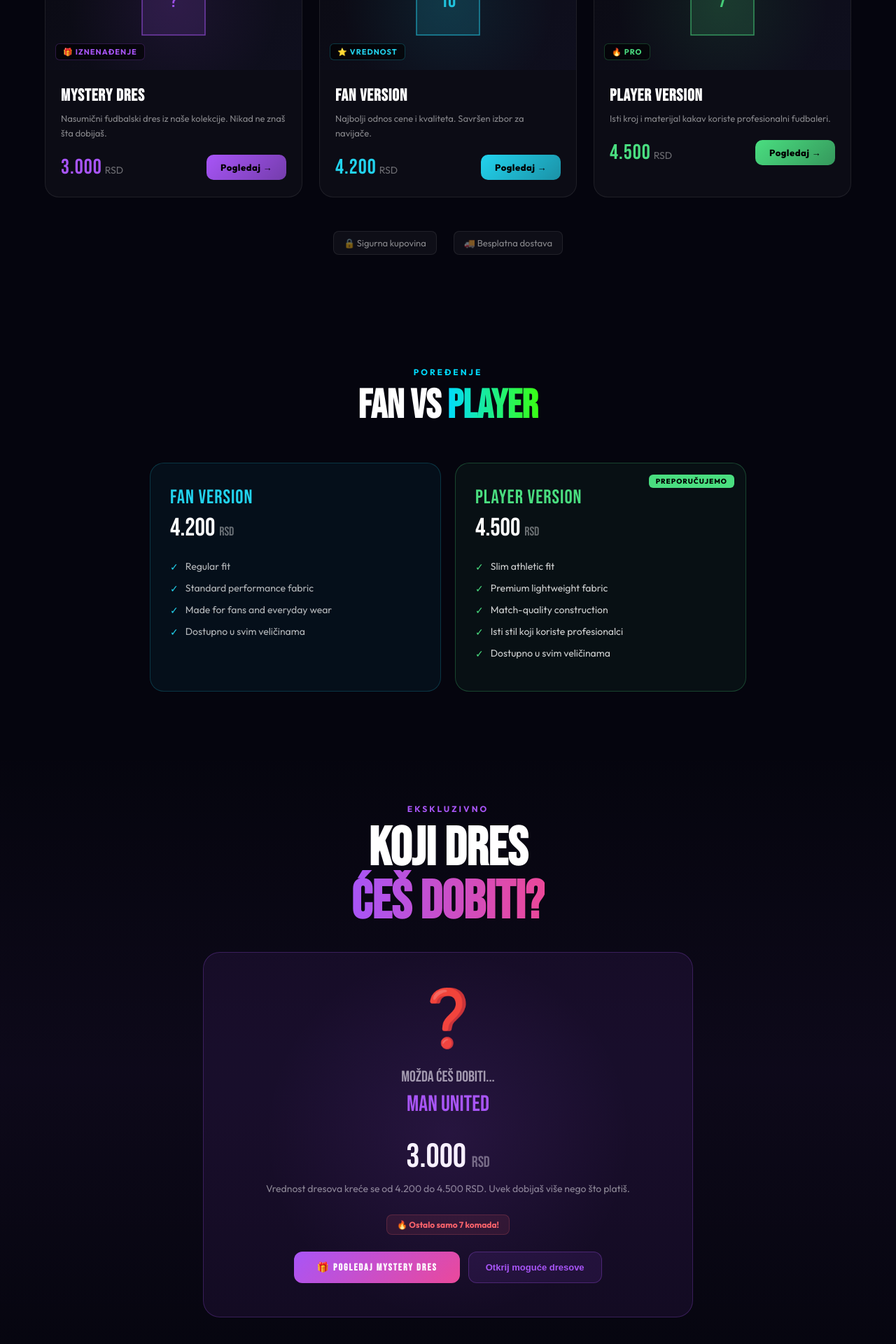
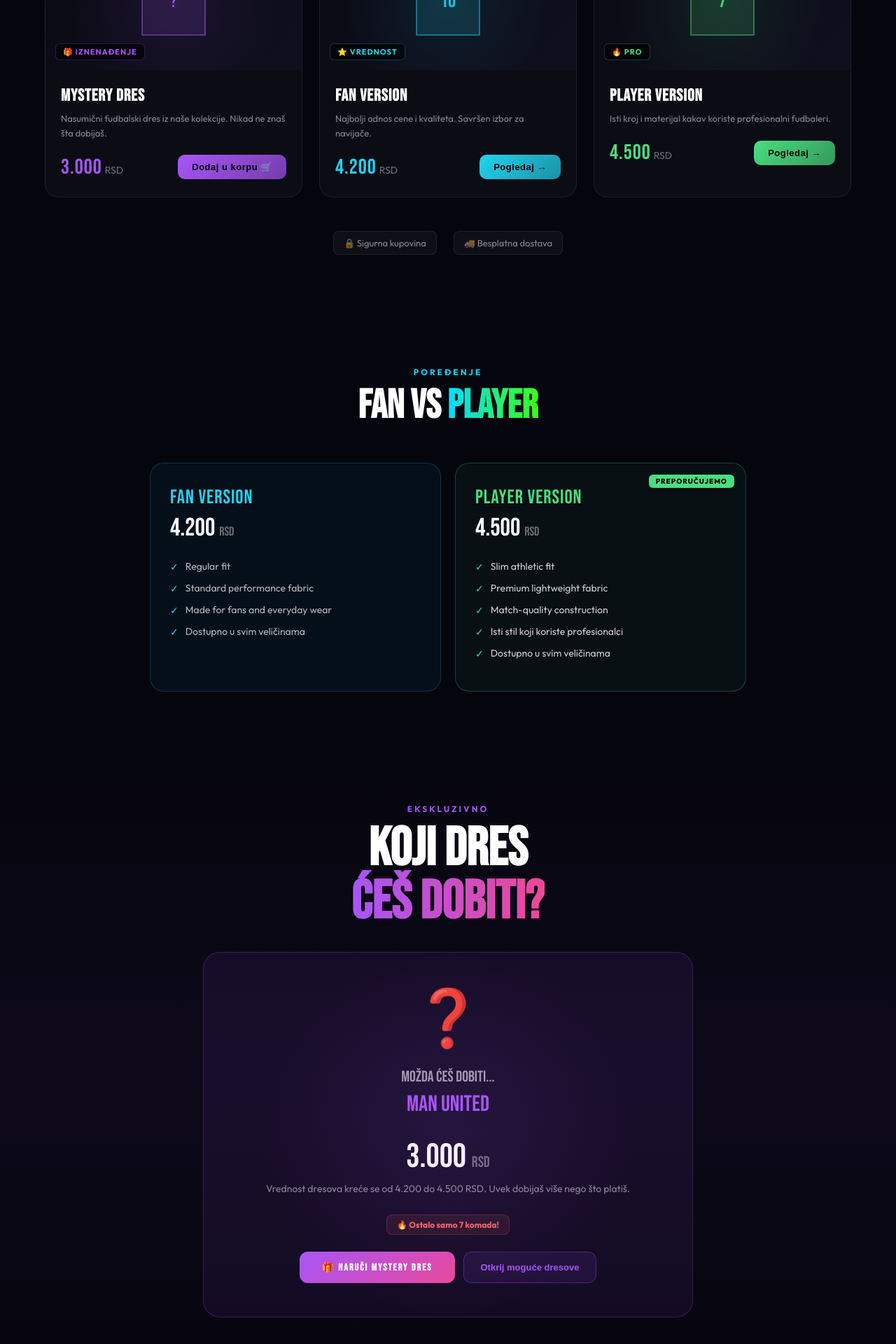
Before and after one commit to madjaric/dreszakes, a React (Vite) app: page / in a window 1280 px wide. Shown: the part 1929-3849 px from the top of the page at 70% size. Built offline with nearby package versions, Linux system fonts and the light colour scheme.

Commit message:
Update site

```diff
--- a/src/App.jsx
+++ b/src/App.jsx
@@ -25,7 +25,7 @@ const PRODUCTS = [
     badge: "NAJPOPULARNIJE",
     badgeColor: "bg-purple-500",
     img: "mystery",
-    href: "#/world-cup?v=mystery",
+    addToCart: true, // Mystery je stvaran proizvod — ide direktno u korpu
   },
   {
     id: 2,
@@ -371,7 +371,14 @@ function WhyUsSection() {
   );
 }
 
-function ProductsSection() {
+function ProductsSection({ onAddToCart }) {
+  const handleClick = (p) => {
+    if (p.addToCart) {
+      onAddToCart(p);
+    } else {
+      window.location.assign(p.href);
+    }
+  };
   return (
     <section id="products" style={{ padding: "80px 1.5rem", maxWidth: 1200, margin: "0 auto" }}>
       <div style={{ textAlign: "center", marginBottom: 56 }}>
@@ -384,7 +391,7 @@ function ProductsSection() {
 
       <div style={{ display: "grid", gridTemplateColumns: "repeat(auto-fit, minmax(280px, 1fr))", gap: 24 }}>
         {PRODUCTS.map((p) => (
-          <div key={p.id} onClick={() => { window.location.hash = p.href.slice(1); }} style={{
+          <div key={p.id} onClick={() => handleClick(p)} style={{
             background: "rgba(255,255,255,0.03)",
             border: "1px solid rgba(255,255,255,0.08)",
             borderRadius: 20, overflow: "hidden",
@@ -482,16 +489,16 @@ function ProductsSection() {
                   <span style={{ fontFamily: "'Bebas Neue', sans-serif", fontSize: 30, color: p.accent, letterSpacing: 1 }}>{p.price}</span>
                   <span style={{ fontSize: 14, color: "rgba(255,255,255,0.4)", marginLeft: 4 }}>RSD</span>
                 </div>
-                <a href={p.href} style={{
+                <button onClick={(e) => { e.stopPropagation(); handleClick(p); }} style={{
                   background: `linear-gradient(135deg, ${p.accent}, ${p.accent}aa)`,
                   color: "#000", border: "none", borderRadius: 10,
                   padding: "10px 20px", fontWeight: 800, fontSize: 13,
                   cursor: "pointer", transition: "all 0.2s",
-                  letterSpacing: 0.5, textDecoration: "none", display: "inline-block"
+                  letterSpacing: 0.5, display: "inline-block"
                 }}
                   onMouseEnter={e => { e.currentTarget.style.transform = "scale(1.05)"; }}
                   onMouseLeave={e => { e.currentTarget.style.transform = "none"; }}
-                >Pogledaj →</a>
+                >{p.addToCart ? "Dodaj u korpu 🛒" : "Pogledaj →"}</button>
               </div>
             </div>
           </div>
@@ -584,7 +591,7 @@ function ComparisonSection() {
 
 const MYSTERY_ITEMS = ["Real Madrid", "Barcelona", "Argentina", "Brazil", "PSG", "Man United"];
 
-function MysterySection() {
+function MysterySection({ onAddToCart }) {
   const [revealed, setRevealed] = useState(false);
   const items = MYSTERY_ITEMS;
   const [current, setCurrent] = useState(0);
@@ -666,13 +673,13 @@ function MysterySection() {
           </div>
 
           <div style={{ display: "flex", gap: 12, justifyContent: "center", flexWrap: "wrap" }}>
-            <a href="#/world-cup?v=mystery" style={{
+            <button onClick={() => onAddToCart(PRODUCTS[0])} style={{
               background: "linear-gradient(135deg, #a855f7, #ec4899)",
               color: "#fff", border: "none", borderRadius: 12,
               padding: "14px 32px", fontWeight: 800, fontSize: 14,
-              cursor: "pointer", transition: "all 0.2s", textDecoration: "none",
+              cursor: "pointer", transition: "all 0.2s",
               fontFamily: "'Bebas Neue', sans-serif", letterSpacing: 2
-            }}>🎁 Pogledaj Mystery Dres</a>
+            }}>🎁 Naruči Mystery Dres</button>
             <button onClick={() => setRevealed(!revealed)} style={{
               background: "rgba(168,85,247,0.1)",
               border: "1px solid rgba(168,85,247,0.3)",
@@ -999,9 +1006,9 @@ export default function DresZaKes() {
         <>
           <HeroSection />
           <WhyUsSection />
-          <ProductsSection />
+          <ProductsSection onAddToCart={addToCart} />
           <ComparisonSection />
-          <MysterySection />
+          <MysterySection onAddToCart={addToCart} />
           <TestimonialsSection />
           <FAQSection />
         </>
--- a/src/WorldCup.jsx
+++ b/src/WorldCup.jsx
@@ -115,13 +115,12 @@ const fLabel = { fontSize: 12, color: "rgba(255,255,255,0.5)", letterSpacing: 1.
 function getVersionFilter() {
   if (typeof window === "undefined") return null;
   const m = window.location.hash.match(/[?&]v=([a-z]+)/);
-  return m && ["fan", "player", "mystery"].includes(m[1]) ? m[1] : null;
+  return m && ["fan", "player"].includes(m[1]) ? m[1] : null;
 }
 
 const VERSION_LABEL = {
   fan: "Fan verzija · 4.200 RSD",
   player: "Player verzija · 4.500 RSD",
-  mystery: "Mystery Dres · iznenađenje",
 };
 
 export default function WorldCup({ onAddToCart, cartCount = 0 }) {
@@ -211,12 +210,12 @@ export default function WorldCup({ onAddToCart, cartCount = 0 }) {
         {versionFilter && (
           <div style={{
             display: "flex", alignItems: "center", justifyContent: "space-between", gap: 12,
-            background: versionFilter === "player" ? "rgba(74,222,128,0.1)" : versionFilter === "mystery" ? "rgba(168,85,247,0.12)" : "rgba(34,211,238,0.1)",
-            border: `1px solid ${versionFilter === "player" ? "rgba(74,222,128,0.3)" : versionFilter === "mystery" ? "rgba(168,85,247,0.35)" : "rgba(34,211,238,0.3)"}`,
+            background: versionFilter === "player" ? "rgba(74,222,128,0.1)" : "rgba(34,211,238,0.1)",
+            border: `1px solid ${versionFilter === "player" ? "rgba(74,222,128,0.3)" : "rgba(34,211,238,0.3)"}`,
             borderRadius: 12, padding: "12px 16px", marginBottom: 18, flexWrap: "wrap",
           }}>
             <div style={{ fontSize: 14, color: "#fff", fontWeight: 600 }}>
-              {versionFilter === "mystery" ? "🎁" : versionFilter === "player" ? "⭐" : "👕"} Prikazana verzija: <strong>{VERSION_LABEL[versionFilter]}</strong>
+              {versionFilter === "player" ? "⭐" : "👕"} Prikazana verzija: <strong>{VERSION_LABEL[versionFilter]}</strong>
               <span style={{ color: "rgba(255,255,255,0.5)", fontWeight: 400 }}> — izaberi reprezentaciju, verzija je već selektovana</span>
             </div>
             <a href="#/world-cup" style={{
```
